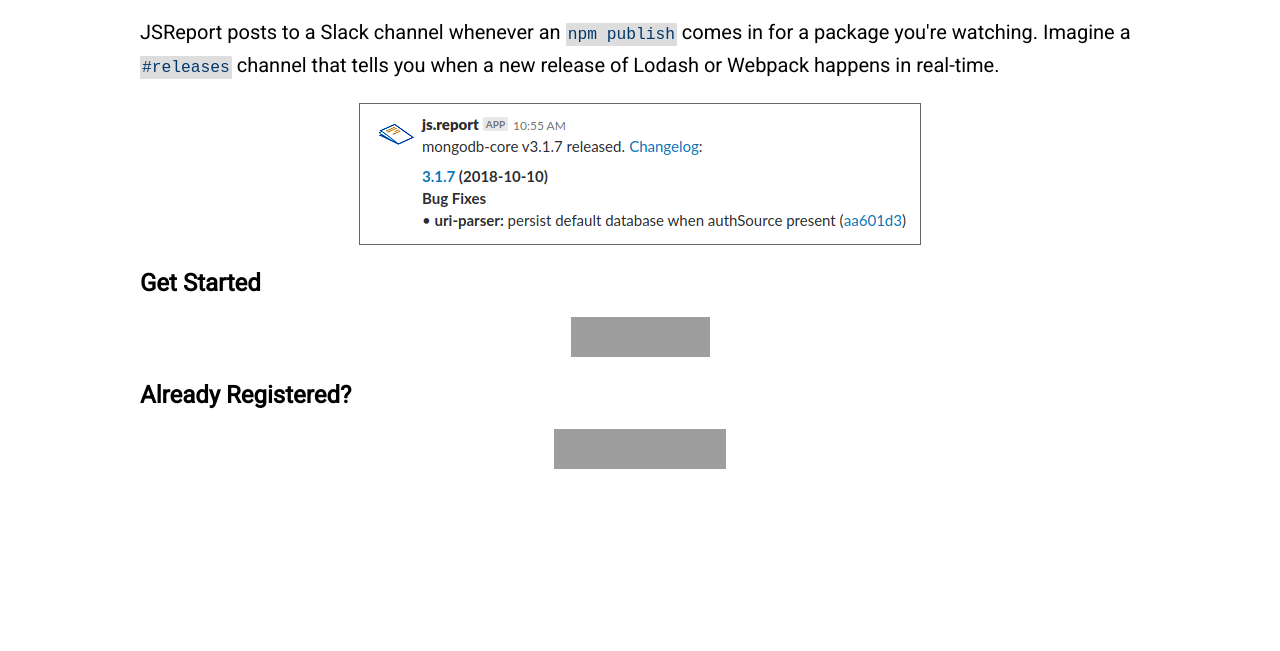
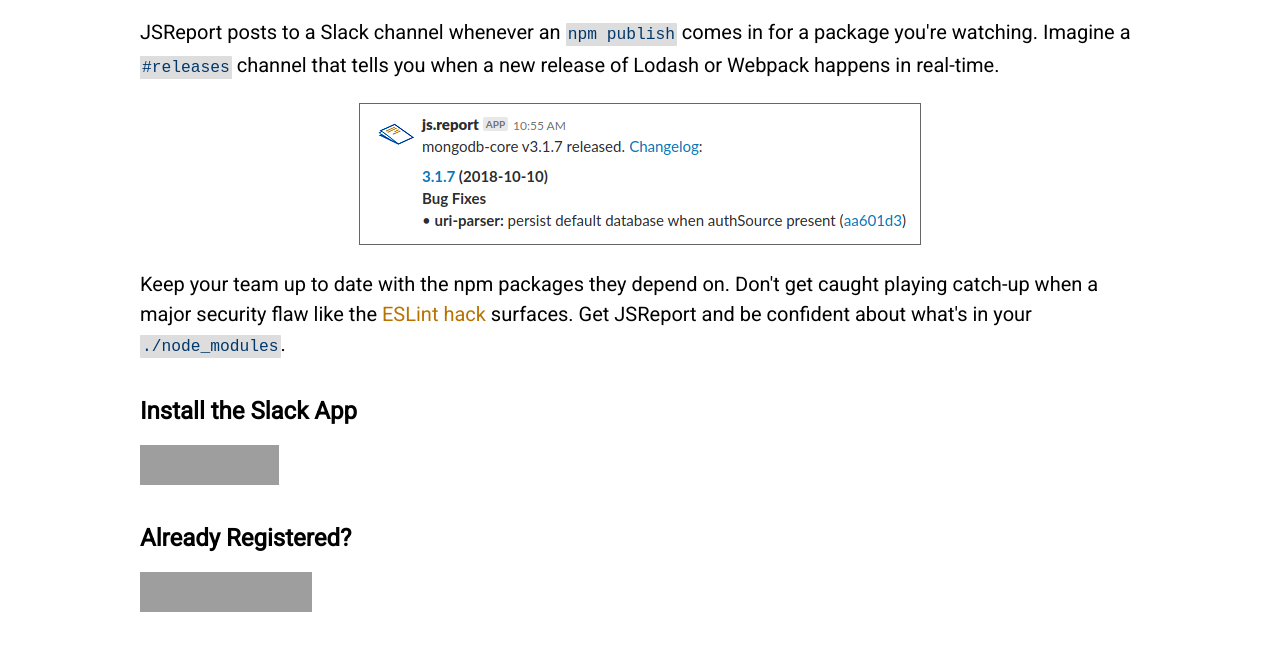
Before and after one commit to vkarpov15/stunning-potato, a website built with webpack: page slack.html in a window 1280 px wide. Shown: the part 213-864 px from the top of the page. Before the commit the page ends 800 px from the top, so only its background shows below. Built offline with nearby package versions, Linux system fonts and the light colour scheme; grey boxes are pictures that could not be loaded.

```diff
--- a/slack.html
+++ b/slack.html
@@ -22,8 +22,8 @@
         padding: 5px;
       }
 
-      .slack-button {
-        text-align: center;
+      h2 {
+        margin-top: 35px;
       }
     </style>
   </head>
@@ -69,7 +69,14 @@
           <img class="example" src="/images/example.png">
         </div>
 
-        <h2>Get Started</h2>
+        <p>
+          Keep your team up to date with the npm packages they depend on. Don't
+          get caught playing catch-up when a major security flaw like the
+          <a href="https://nodesource.com/blog/a-high-level-post-mortem-of-the-eslint-scope-security-incident/">ESLint hack</a>
+          surfaces. Get JSReport and be confident about what's in your <code>./node_modules</code>.
+        </p>
+
+        <h2>Install the Slack App</h2>
 
         <div class="slack-button">
           <a href="https://slack.com/oauth/authorize?scope=incoming-webhook&client_id=80341368871.427593509574">
```
Also changed, not shown: feed.html (+3 -0 lines), index.html (+4 -1 lines), package.html (+3 -0 lines), pages/slackoauth.html (+3 -0 lines).
